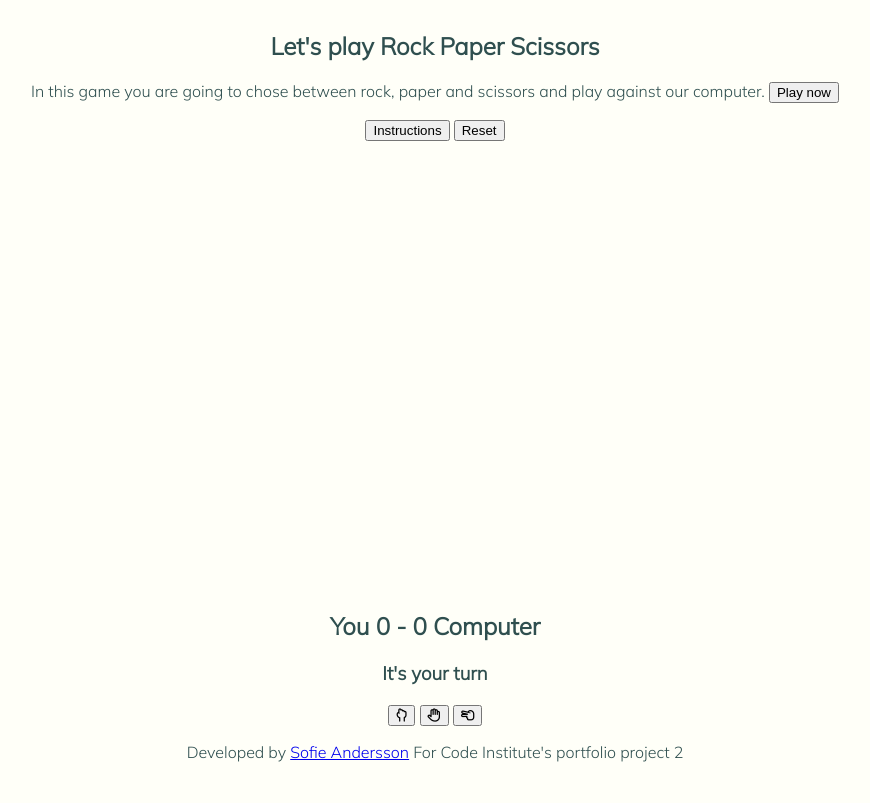
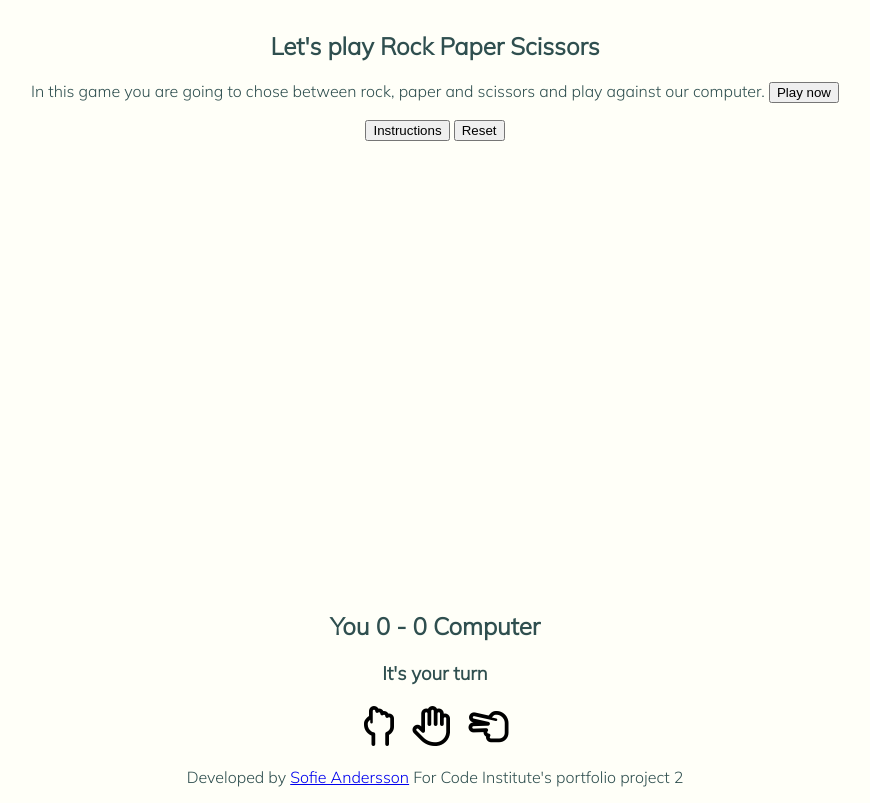
Before and after one commit to idamariasofie/rock-paper-scissors, a plain HTML site: page index.html in a window 1280 px wide. Shown: the part 176-979 px from the top of the page, without its empty margins (205-1075 px from the left). Before the commit the page ends 954 px from the top, so only its background shows below. Drawn offline with Linux system fonts and the light colour scheme.

Commit message:
Addestyle to game icons

```diff
--- a/assets/css/style.css
+++ b/assets/css/style.css
@@ -33,6 +33,22 @@ body {
 
 /* Buttons */
 
+.btn-rock,
+.btn-paper,
+.btn-scissors {
+    background: none;
+    border: none;
+    font-size: 2.5rem;
+    transition: all 0.5s;
+    border-radius: 5px;
+}
+
+.btn-rock:active
+.btn-rock:hover {
+
+
+}
+
 
 
 /* Media queries */
--- a/index.html
+++ b/index.html
@@ -54,13 +54,13 @@
 <!-- Game buttons to play -->
 <div class="play-area"></div>
 <div class="game-buttons">
-    <button class="btn btn--big btn--rock" id="rock">
+    <button class="btn-rock" id="rock">
         <i class="fa-regular fa-hand-back-fist"></i>
     </button>
-    <button class="btn btn--big btn--paper" id="paper">
+    <button class="btn-paper" id="paper">
         <i class="fa-regular fa-hand"></i>
     </button>
-    <button class="btn btn--big btn--scissors" id="scissors">
+    <button class="btn-scissors" id="scissors">
         <i class="fa-regular fa-hand-scissors"></i>
     </button>
 </div>
```
